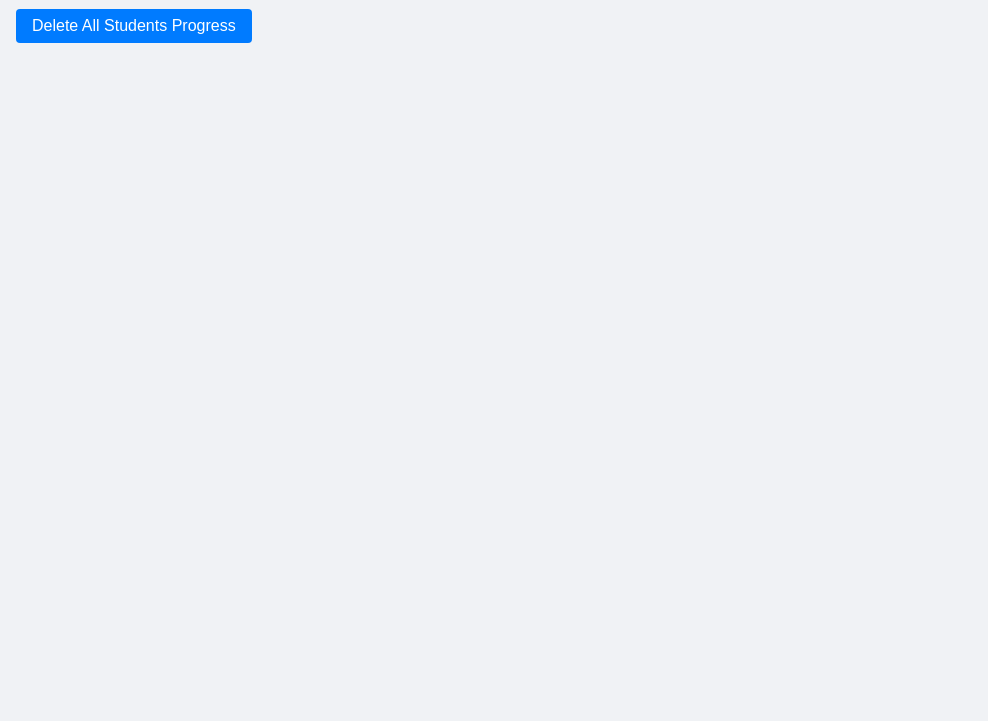
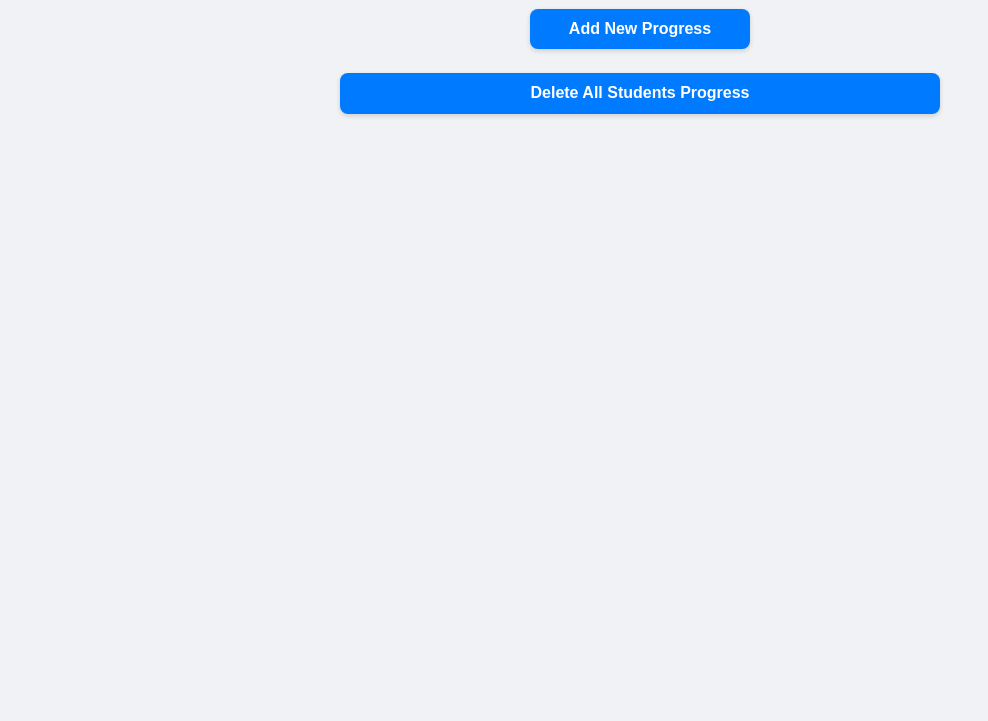
Before and after one commit to DevendraSangwan/Phase-6, a website: page public/view-progress.html in a window 1280 px wide. Shown: the part 79-800 px from the top of the page, without its empty margins (0-988 px from the left). Drawn offline with Linux system fonts and the light colour scheme; no server answers.

Commit message:
adding btn in frontend and change port of contact project

```diff
--- a/backend/contactServer.js
+++ b/backend/contactServer.js
@@ -2,7 +2,7 @@ const { createApp, connectDatabase } = require("../app");
 const { seedDatabase } = require("../seed");
 const contactRoutes = require("../routes/contactRoutes");
 
-const port = 6000;
+const port = 6001;
 const app = createApp({
   routePath: "/api/contact",
   routes: contactRoutes,
--- a/backend/feedbackServer.js
+++ b/backend/feedbackServer.js
@@ -2,7 +2,7 @@ const { createApp, connectDatabase } = require("../app");
 const { seedDatabase } = require("../seed");
 const feedbackRoutes = require("../routes/feedbackRoutes");
 
-const port = 5000;
+const port = 5001;
 const app = createApp({
   routePath: "/api/feedback",
   routes: feedbackRoutes,
--- a/backend/notesServer.js
+++ b/backend/notesServer.js
@@ -2,7 +2,7 @@ const { createApp, connectDatabase } = require("../app");
 const { seedDatabase } = require("../seed");
 const notesRoutes = require("../routes/notesRoutes");
 
-const port = 8000;
+const port = 8001;
 const app = createApp({
   routePath: "/api/notes",
   routes: notesRoutes,
--- a/backend/progressServer.js
+++ b/backend/progressServer.js
@@ -2,7 +2,7 @@ const { createApp, connectDatabase } = require("../app");
 const { seedDatabase } = require("../seed");
 const progressRoutes = require("../routes/progressRoutes");
 
-const port = 7000;
+const port = 7001;
 const app = createApp({
   routePath: "/api/progress",
   routes: progressRoutes,
--- a/public/contact.css
+++ b/public/contact.css
@@ -47,6 +47,13 @@ button {
 button:hover {
   background-color: #0056b3;
 }
+.nav-btn {
+  display: block;
+  width: 100%;
+  max-width: 220px;
+  margin: 1rem auto 0;
+  text-align: center;
+}
 #result {
   max-width: 600px;
   margin: 1rem auto 0;
@@ -58,3 +65,67 @@ button:hover {
   text-align: center;
   font-weight: 500;
 }
+
+#contactList {
+  max-width: 700px;
+  margin: 0 auto;
+  padding: 0;
+  list-style: none;
+}
+
+#contactList li {
+  background: white;
+  padding: 1rem 1.25rem;
+  margin-bottom: 1rem;
+  border-left: 4px solid #007bff;
+  border-radius: 8px;
+  box-shadow: 0 2px 5px rgb(0 0 0 / 0.1);
+}
+
+.contact-name,
+.contact-email,
+.contact-message {
+  margin-bottom: 0.5rem;
+  color: #333;
+  word-break: break-word;
+}
+
+#deleteAll {
+  display: block;
+  max-width: 600px;
+  width: 100%;
+  margin: 1.5rem auto 0;
+  padding: 0.7rem 1.5rem;
+  background-color: #007bff;
+  color: white;
+  border: none;
+  border-radius: 8px;
+  font-size: 1rem;
+  font-weight: 600;
+  cursor: pointer;
+  box-shadow: 0 2px 5px rgb(0 0 0 / 0.15);
+}
+
+#deleteAll:hover,
+.editBtn:hover,
+.nav-btn:hover {
+  background-color: #0056b3;
+}
+
+.editBtn,
+.nav-btn {
+  display: block;
+  max-width: 220px;
+  width: 100%;
+  margin: 1rem auto 0;
+  padding: 0.7rem 1.5rem;
+  background-color: #007bff;
+  color: white;
+  border: none;
+  border-radius: 8px;
+  font-size: 1rem;
+  font-weight: 600;
+  cursor: pointer;
+  box-shadow: 0 2px 5px rgb(0 0 0 / 0.15);
+  text-align: center;
+}
--- a/public/feedback.css
+++ b/public/feedback.css
@@ -46,6 +46,13 @@ button {
 }
 button:hover {
   background-color: #0056b3;
+}
+.nav-btn {
+  display: block;
+  width: 100%;
+  max-width: 220px;
+  margin: 1rem auto 0;
+  text-align: center;
 }
 #message {
   max-width: 600px;
--- a/public/note.css
+++ b/public/note.css
@@ -59,6 +59,13 @@ button {
 button:hover {
   background-color: #0056b3;
 }
+.nav-btn {
+  display: block;
+  width: 100%;
+  max-width: 220px;
+  margin: 1rem auto 0;
+  text-align: center;
+}
 #result {
   max-width: 600px;
   margin: 1rem auto 0;
@@ -70,3 +77,66 @@ button:hover {
   text-align: center;
   font-weight: 500;
 }
+
+#notesList {
+  max-width: 700px;
+  margin: 0 auto;
+  padding: 0;
+  list-style: none;
+}
+
+#notesList li {
+  background: white;
+  padding: 1rem 1.25rem;
+  margin-bottom: 1rem;
+  border-left: 4px solid #007bff;
+  border-radius: 8px;
+  box-shadow: 0 2px 5px rgb(0 0 0 / 0.1);
+}
+
+.Notes-title,
+.Notes-content {
+  margin-bottom: 0.5rem;
+  color: #333;
+  word-break: break-word;
+}
+
+#deleteAll {
+  display: block;
+  max-width: 600px;
+  width: 100%;
+  margin: 1.5rem auto 0;
+  padding: 0.7rem 1.5rem;
+  background-color: #007bff;
+  color: white;
+  border: none;
+  border-radius: 8px;
+  font-size: 1rem;
+  font-weight: 600;
+  cursor: pointer;
+  box-shadow: 0 2px 5px rgb(0 0 0 / 0.15);
+}
+
+#deleteAll:hover,
+.editBtn:hover,
+.nav-btn:hover {
+  background-color: #0056b3;
+}
+
+.editBtn,
+.nav-btn {
+  display: block;
+  max-width: 220px;
+  width: 100%;
+  margin: 1rem auto 0;
+  padding: 0.7rem 1.5rem;
+  background-color: #007bff;
+  color: white;
+  border: none;
+  border-radius: 8px;
+  font-size: 1rem;
+  font-weight: 600;
+  cursor: pointer;
+  box-shadow: 0 2px 5px rgb(0 0 0 / 0.15);
+  text-align: center;
+}
--- a/public/progress.css
+++ b/public/progress.css
@@ -50,6 +50,13 @@ button {
 button:hover {
   background-color: #0056b3;
 }
+.nav-btn {
+  display: block;
+  width: 100%;
+  max-width: 220px;
+  margin: 1rem auto 0;
+  text-align: center;
+}
 #result {
   max-width: 600px;
   margin: 1rem auto 0;
@@ -61,3 +68,66 @@ button:hover {
   text-align: center;
   font-weight: 500;
 }
+
+#progressList {
+  max-width: 700px;
+  margin: 0 auto;
+  padding: 0;
+  list-style: none;
+}
+
+#progressList li {
+  background: white;
+  padding: 1rem 1.25rem;
+  margin-bottom: 1rem;
+  border-left: 4px solid #007bff;
+  border-radius: 8px;
+  box-shadow: 0 2px 5px rgb(0 0 0 / 0.1);
+}
+
+.progress-name,
+.progress-course,
+.progress-percentage {
+  margin-bottom: 0.5rem;
+  color: #333;
+}
+
+#deleteAll {
+  display: block;
+  max-width: 600px;
+  width: 100%;
+  margin: 1.5rem auto 0;
+  padding: 0.7rem 1.5rem;
+  background-color: #007bff;
+  color: white;
+  border: none;
+  border-radius: 8px;
+  font-size: 1rem;
+  font-weight: 600;
+  cursor: pointer;
+  box-shadow: 0 2px 5px rgb(0 0 0 / 0.15);
+}
+
+#deleteAll:hover,
+.editBtn:hover,
+.nav-btn:hover {
+  background-color: #0056b3;
+}
+
+.editBtn,
+.nav-btn {
+  display: block;
+  max-width: 220px;
+  width: 100%;
+  margin: 1rem auto 0;
+  padding: 0.7rem 1.5rem;
+  background-color: #007bff;
+  color: white;
+  border: none;
+  border-radius: 8px;
+  font-size: 1rem;
+  font-weight: 600;
+  cursor: pointer;
+  box-shadow: 0 2px 5px rgb(0 0 0 / 0.15);
+  text-align: center;
+}
--- a/public/view-progress.html
+++ b/public/view-progress.html
@@ -9,6 +9,7 @@
 
   <ul id="progressList"></ul>
 
+  <button type="button" class="nav-btn" onclick="window.location.href='progress.html'">Add New Progress</button>
   <button id="deleteAll">Delete All Students Progress</button>
 
   <script src="view-progress.js"></script>
--- a/public/view-progress.js
+++ b/public/view-progress.js
@@ -9,18 +9,17 @@ async function loadProgress() {
     const li = document.createElement("li");
 
     li.innerHTML = `
-      <div class="progress-name">Name:  ${cn.studentName}</div>
-      <div class="progress-course">Course:  ${cn.courseName}</div>
-      <div class="progress-percentage">Percentage:  ${cn.completionPercentage}%</div>
+      <div class="progress-name">Name: ${cn.studentName}</div>
+      <div class="progress-course">Course: ${cn.courseName}</div>
+      <div class="progress-percentage">Percentage: ${cn.completionPercentage}%</div>
       <button class="editBtn">Edit</button>
     `;
 
     // EDIT
     li.querySelector(".editBtn").addEventListener("click", async () => {
-      const newName = prompt("Enter new name:", cn.name);
-      const newCourse = prompt("Enter new course name:", cn.course);
-      const newPercentage = prompt("Enter new progress Percentage:", cn.percentage);
-
+      const newName = prompt("Enter new name:", cn.studentName || "");
+      const newCourse = prompt("Enter new course name:", cn.courseName || "");
+      const newPercentage = prompt("Enter new progress Percentage:", cn.completionPercentage || "");
       await fetch(`/api/progress/${cn._id}`, {
         method: "PUT",
         headers: { "Content-Type": "application/json" },
```
Also changed, not shown: public/contact.html (+2 -0 lines), public/feedback.html (+2 -0 lines), public/note.html (+1 -0 lines), public/progress.html (+1 -0 lines), public/view-contacts.html (+1 -0 lines), public/view-contacts.js (+7 -8 lines), public/view-feedback.html (+1 -0 lines), public/view-notes.html (+1 -0 lines).
